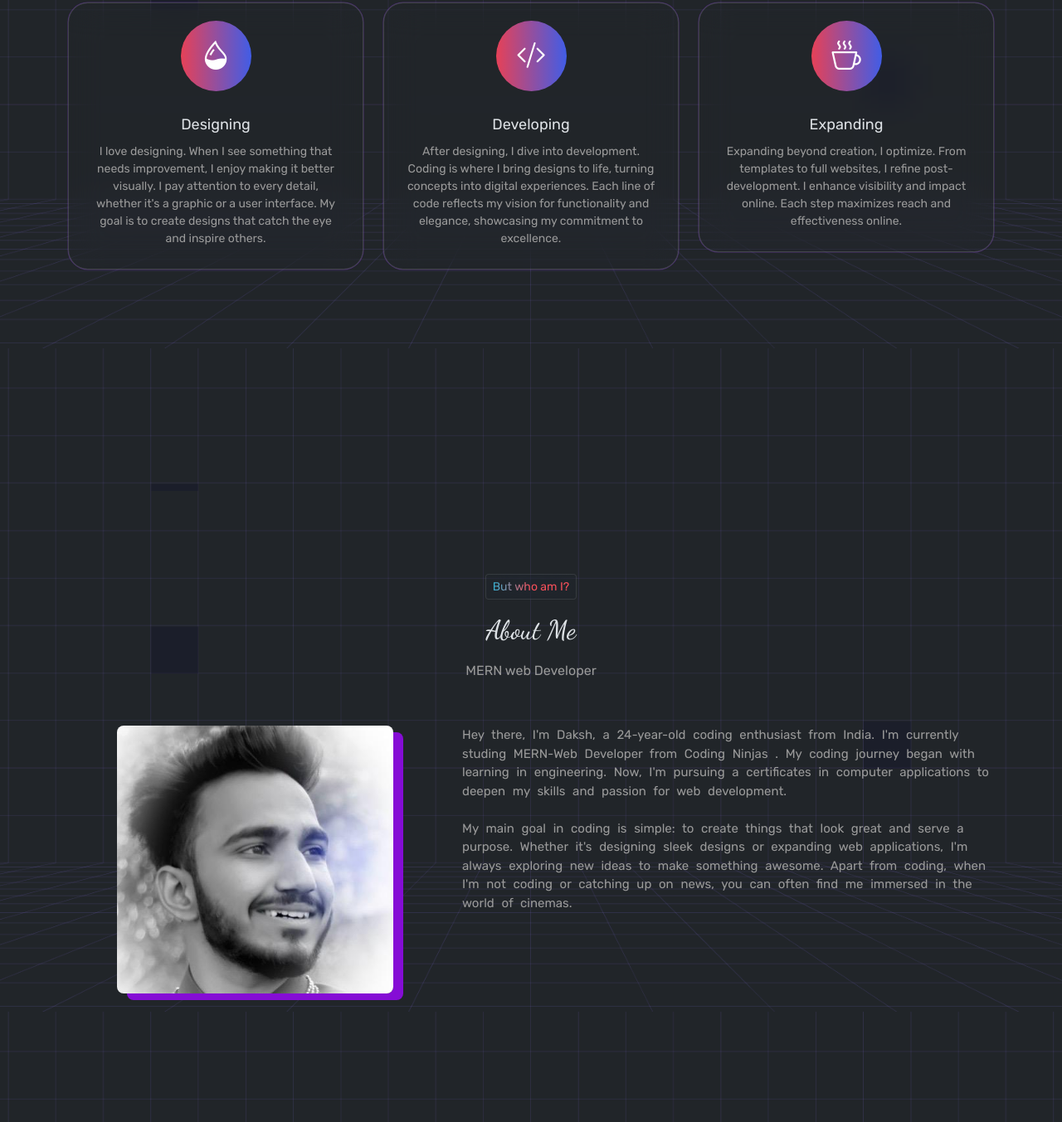
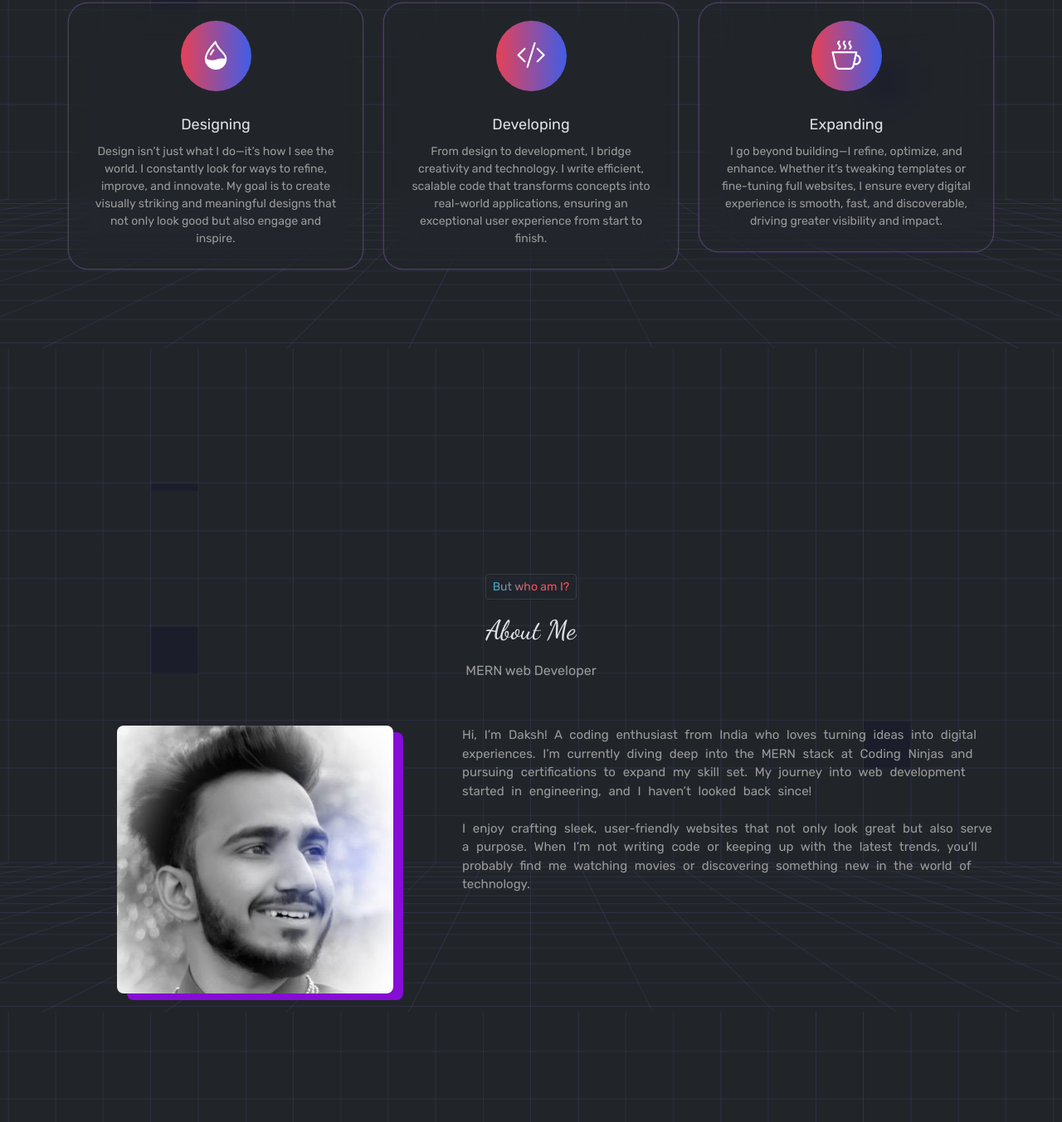
Before and after one commit to Daksh902/DPs-Portfolio, a website: page public/index.html in a window 1280 px wide. Shown: the part 1085-2438 px from the top of the page at 83% size. Drawn offline with Linux system fonts and the light colour scheme.

Commit message:
Update index.html

```diff
--- a/public/index.html
+++ b/public/index.html
@@ -155,7 +155,8 @@
                         </div>
                         <div class="card-body">
                             <p class="card-title">Designing</p>
-                            <p class="card-text">I love designing. When I see something that needs improvement, I enjoy making it better visually. I pay attention to every detail, whether it's a graphic or a user interface. My goal is to create designs that catch the eye and inspire others.</p>
+                            <p class="card-text">  Design isn&rsquo;t just what I do&mdash;it&rsquo;s how I see the world. I constantly look for ways to refine, improve, and innovate. My goal is to create visually striking and meaningful designs that not only look good but also engage and inspire.
+                            </p>
                         </div>
                     </div>
                 </div>
@@ -166,7 +167,7 @@
                         </div>
                         <div class="card-body">
                             <p class="card-title">Developing</p>
-                            <p class="card-text">After designing, I dive into development. Coding is where I bring designs to life, turning concepts into digital experiences. Each line of code reflects my vision for functionality and elegance, showcasing my commitment to excellence.</p>
+                            <p class="card-text">From design to development, I bridge creativity and technology. I write efficient, scalable code that transforms concepts into real-world applications, ensuring an exceptional user experience from start to finish.</p>
                         </div>
                     </div>
                 </div>
@@ -177,7 +178,7 @@
                         </div>
                         <div class="card-body">
                             <p class="card-title">Expanding</p>
-                            <p class="card-text">Expanding beyond creation, I optimize. From templates to full websites, I refine post-development. I enhance visibility and impact online. Each step maximizes reach and effectiveness online.</p>
+                            <p class="card-text">  I go beyond building&mdash;I refine, optimize, and enhance. Whether it&rsquo;s tweaking templates or fine-tuning full websites, I ensure every digital experience is smooth, fast, and discoverable, driving greater visibility and impact.</p>
                         </div>
                     </div>
                 </div>
@@ -198,9 +199,9 @@
                 </div>
                 <div class="col-lg-7">
                     <p class="bio">
-                        Hey there, I'm Daksh, a 24-year-old coding enthusiast from India. I'm currently studing MERN-Web Developer from Coding Ninjas . My coding journey began with learning in engineering. Now, I'm pursuing a certificates in computer applications to deepen my skills and passion for web development.
+                        Hi, I&rsquo;m Daksh! A coding enthusiast from India who loves turning ideas into digital experiences. I&rsquo;m currently diving deep into the MERN stack at Coding Ninjas and pursuing certifications to expand my skill set. My journey into web development started in engineering, and I haven&rsquo;t looked back since!
                         </br></br>
-                        My main goal in coding is simple: to create things that look great and serve a purpose. Whether it's designing sleek designs or expanding web applications, I'm always exploring new ideas to make something awesome. Apart from coding, when I'm not coding or catching up on news, you can often find me immersed in the world of cinemas.
+                        I enjoy crafting sleek, user-friendly websites that not only look great but also serve a purpose. When I&rsquo;m not writing code or keeping up with the latest trends, you&rsquo;ll probably find me watching movies or discovering something new in the world of technology.
                         </br></br>
                         <!-- And yeah, I also write about my adventures in tech and gaming. If you're interested, you can check out my gaming blog, <a href="https://gamesroid.com/" target="_blank">GamesRoid</a>.</p> -->
                 </div>
```
